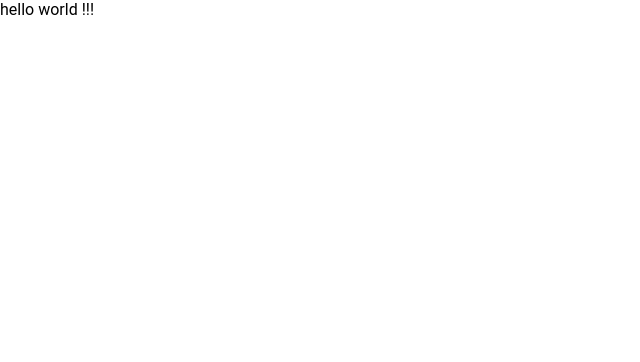
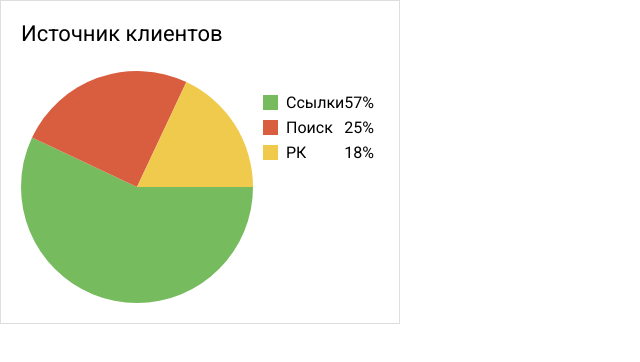
Before and after one commit to vitaliyeb/graphsAndCharts, a website built with webpack: page public/index.html in a window 1280 px wide. Shown: the whole page, without its empty margins (0-640 px from the left). Built offline with nearby package versions, Linux system fonts and the light colour scheme.

Commit message:
круглая диаграмма

```diff
--- a/dev/common.js
+++ b/dev/common.js
@@ -1,4 +1,5 @@
 import './styl/main.js';
+import './js/main.js';
 
 import './ImagesImport.js'
 
--- /dev/null
+++ b/dev/js/createDiagramme.js
@@ -0,0 +1,39 @@
+
+(()=>{
+
+    function createArcСhart(context,posX, posY, r){
+        this._angle = 0;
+        Object.defineProperty(this, 'angle', {
+            set: (newAngle) => this._angle+=Math.PI/50*newAngle,
+            get: () => this._angle
+        });
+        return (newAngle, color)=>{
+            console.log(newAngle);
+            context.beginPath();
+            context.fillStyle = color;
+            context.moveTo(posX, posY);
+            context.arc(posX, posY, r, this.angle, (()=>this.angle)(this.angle = newAngle));
+            context.closePath();
+            context.fill();
+        }
+    }
+
+    let allArcСharts = $('.charts');
+
+    allArcСharts.map((ndx,el)=>{
+        let $el = $(el);
+        let canvas = $el.find('canvas')[0];
+        let listItems = $el.find('.charts__list > li');
+        let canvasSize = 232;
+
+        canvas.width = canvasSize;
+        canvas.height = canvasSize;
+
+        let context = canvas.getContext('2d');
+        let currentArc = new createArcСhart(context, canvasSize/2, canvasSize/2, canvasSize/2);
+
+        listItems.map((ind, el)=> currentArc($(el).attr('data-percent'), $(el).attr('data-color')));
+
+    });
+
+})()
--- /dev/null
+++ b/dev/js/main.js
@@ -0,0 +1 @@
+import './createDiagramme'
--- /dev/null
+++ b/dev/styl/charts-graphs.styl
@@ -0,0 +1,30 @@
+.charts-graphs
+    max-width 400px
+    border: 1px solid #DEDEDE
+    box-sizing: border-box
+    padding: clamp(5px, 2vw, 20px)
+    &__subheading
+        font-size: 22px
+        font-weight 400
+        margin-bottom: clamp(15px, 3vw, 25px)
+
+
+.charts
+    &__wrapper
+        display: flex
+    &__list
+        margin-left: 10px
+        & > li
+            display: flex
+            align-items: center
+            margin-right: 10px
+            margin-top: 6px
+            &:before
+                margin-right: 8px
+                content: ' '
+                display: inline-block
+                width: 15px
+                height 15px
+                background-color: var(--bg-c)
+            & > span
+                margin-left: auto
--- a/dev/styl/common.styl
+++ b/dev/styl/common.styl
@@ -3,6 +3,7 @@ body
     padding: 0
     font-family: 'Roboto', sans-serif;
     --bg-gray: #F2F2F2;
+    font-family: 'Roboto', sans-serif;
 
 .container
     max-width: 1240px;
@@ -21,6 +22,9 @@ h2
     color: #000;
     text-align: center;
 
+ul
+    padding: 0
+    list-style none
 
 
 @font-face
--- a/dev/styl/main.js
+++ b/dev/styl/main.js
@@ -1 +1,2 @@
 import './common.styl';
+import './charts-graphs.styl'
--- a/package.json
+++ b/package.json
@@ -15,6 +15,7 @@
     "file-loader": "^6.0.0",
     "handlebars-loader": "^1.7.1",
     "html-webpack-plugin": "^4.3.0",
+    "jquery": "^3.5.1",
     "mini-css-extract-plugin": "^0.9.0",
     "pug": "^3.0.0",
     "pug-loader": "^2.4.0",
--- a/public/index.html
+++ b/public/index.html
@@ -4,8 +4,19 @@
     <meta charset="UTF-8">
     <meta name="viewport" content="width=device-width, initial-scale=1.0">
     <title>Graphs and charts</title>
+    <link href="https://fonts.googleapis.com/css2?family=Roboto:wght@400;500;700&display=swap" rel="stylesheet">
 </head>
 <body>
-    <p>hello world !!!</p>
+    <div class="charts charts-graphs">
+        <p class="charts-graphs__subheading">Источник клиентов</p>
+        <div class="charts__wrapper">
+            <canvas> </canvas>
+            <ul class="charts__list">
+                <li data-percent='57' style="--bg-c: #76BB5E" data-color='#76BB5E'>Ссылки <span>57%</span></li>
+                <li data-percent='25' style="--bg-c: #D95E40" data-color='#D95E40'>Поиск <span>25%</span></li>
+                <li data-percent='18' style="--bg-c: #F0CA4C" data-color='#F0CA4C'>РК <span>18%</span></li>
+            </ul>
+        </div>
+    </div>
 </body>
 </html>
--- a/webpack.config.js
+++ b/webpack.config.js
@@ -1,5 +1,6 @@
 const path = require('path');
 const fs = require('fs');
+const webpack = require('webpack');
 const HtmlWebpackPlugin = require('html-webpack-plugin');
 const MiniCssExtractPlugin = require('mini-css-extract-plugin');
 
@@ -63,7 +64,11 @@ async function returnProgectConfig (){
           }),
           new HtmlWebpackPlugin({
               template: `./public/index.html`,
-            })
+            }),
+          new webpack.ProvidePlugin({
+            $: 'jquery',
+            jQuery: 'jquery'
+          })
       ],
       devServer: {
         contentBase: path.join(__dirname, 'build'),
@@ -73,6 +78,7 @@ async function returnProgectConfig (){
 }
 
 
+
 module.exports = async (el)=>{
   return await returnProgectConfig();
 };
```
Also changed, not shown: 1 other file.
